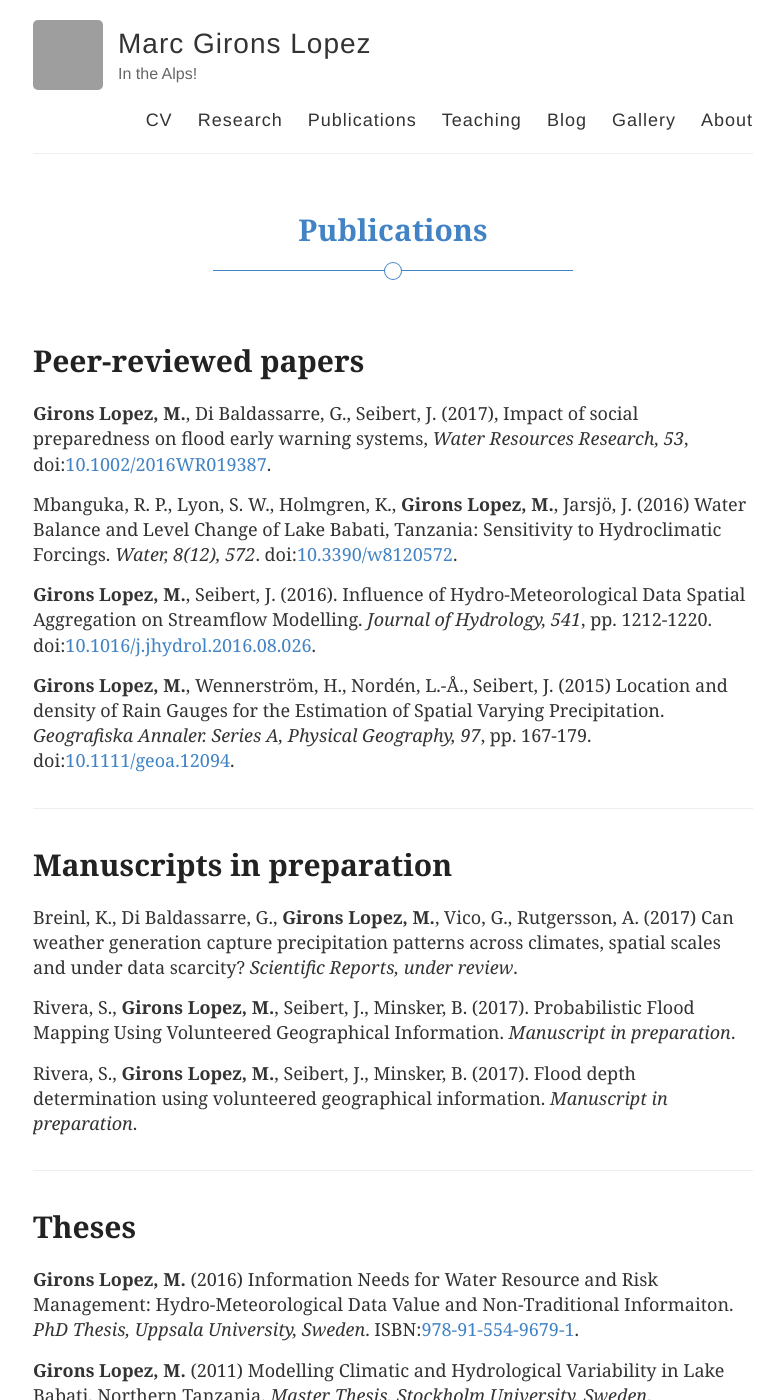
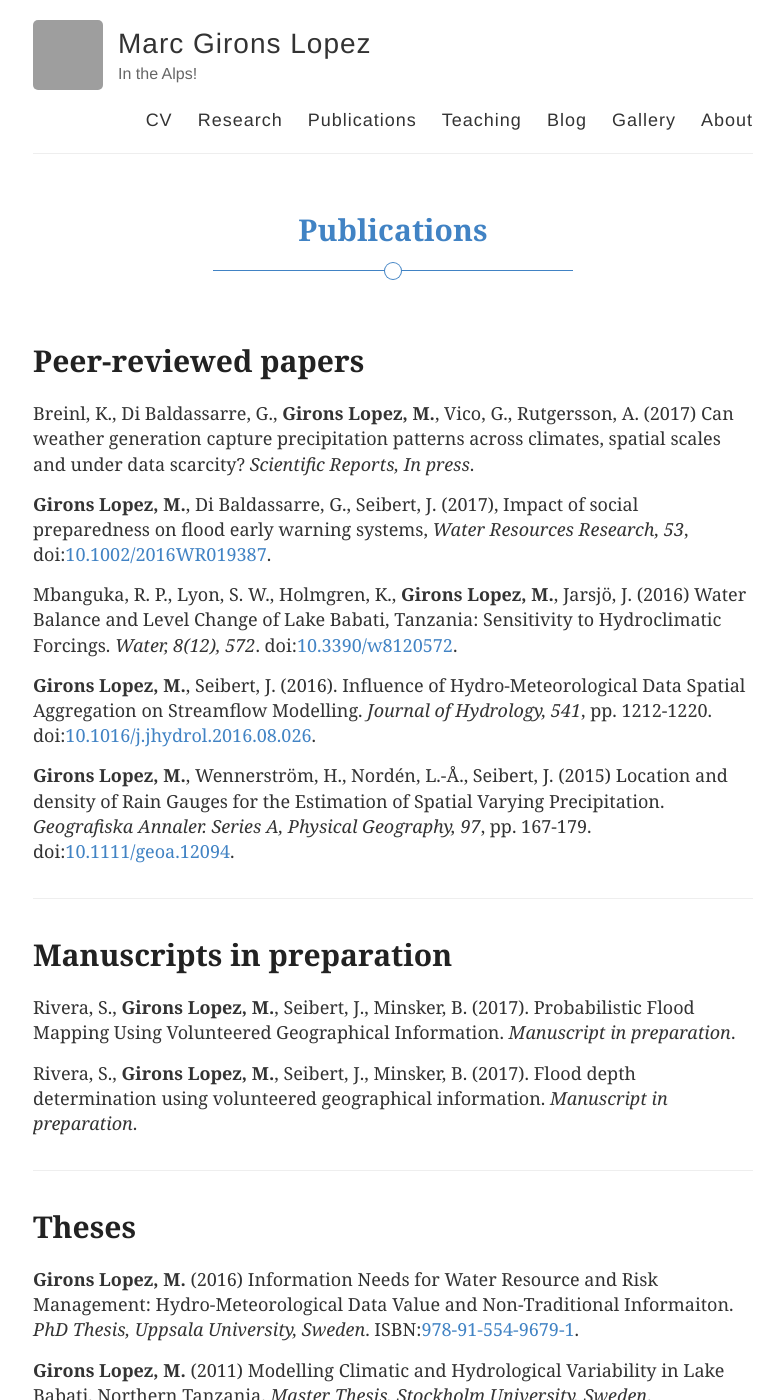
Before and after one commit to GironsLopez/GironsLopez.github.io, a Jekyll site: the page built from publications/index.md, in a window 1280 px wide and 1400 px high. Shown: the whole window, without its empty margins (247-1031 px from the left). Built offline with Jekyll 4.4.1, drawn with Linux system fonts in a browser that asks for light colours; some of the changed lines change nothing that is shown; grey boxes are pictures that could not be loaded.

Commit message:
Update publication status

```diff
--- a/publications/index.md
+++ b/publications/index.md
@@ -5,6 +5,8 @@ description: Publication list by Marc Girons Lopez
 ---
 
 # Peer-reviewed papers
+
+Breinl, K., Di Baldassarre, G., **Girons Lopez, M.**, Vico, G., Rutgersson, A. (2017) Can weather generation capture precipitation patterns across climates, spatial scales and under data scarcity? *Scientific Reports, In press*.
 
 **Girons Lopez, M.**, Di Baldassarre, G., Seibert, J. (2017), Impact of social preparedness on flood early warning systems, *Water Resources Research, 53*, doi:[10.1002/2016WR019387](http://onlinelibrary.wiley.com/doi/10.1002/2016WR019387/full){:target="_blank"}.
 
@@ -17,8 +19,6 @@ Mbanguka, R. P., Lyon, S. W., Holmgren, K., **Girons Lopez, M.**, Jarsjö, J. (2
 <div class="line-separator"></div>
 
 # Manuscripts in preparation
-
-Breinl, K., Di Baldassarre, G., **Girons Lopez, M.**, Vico, G., Rutgersson, A. (2017) Can weather generation capture precipitation patterns across climates, spatial scales and under data scarcity? *Scientific Reports, under review*.
 
 Rivera, S., **Girons Lopez, M.**, Seibert, J., Minsker, B. (2017). Probabilistic Flood Mapping Using Volunteered Geographical Information. *Manuscript in preparation*.
 
```
